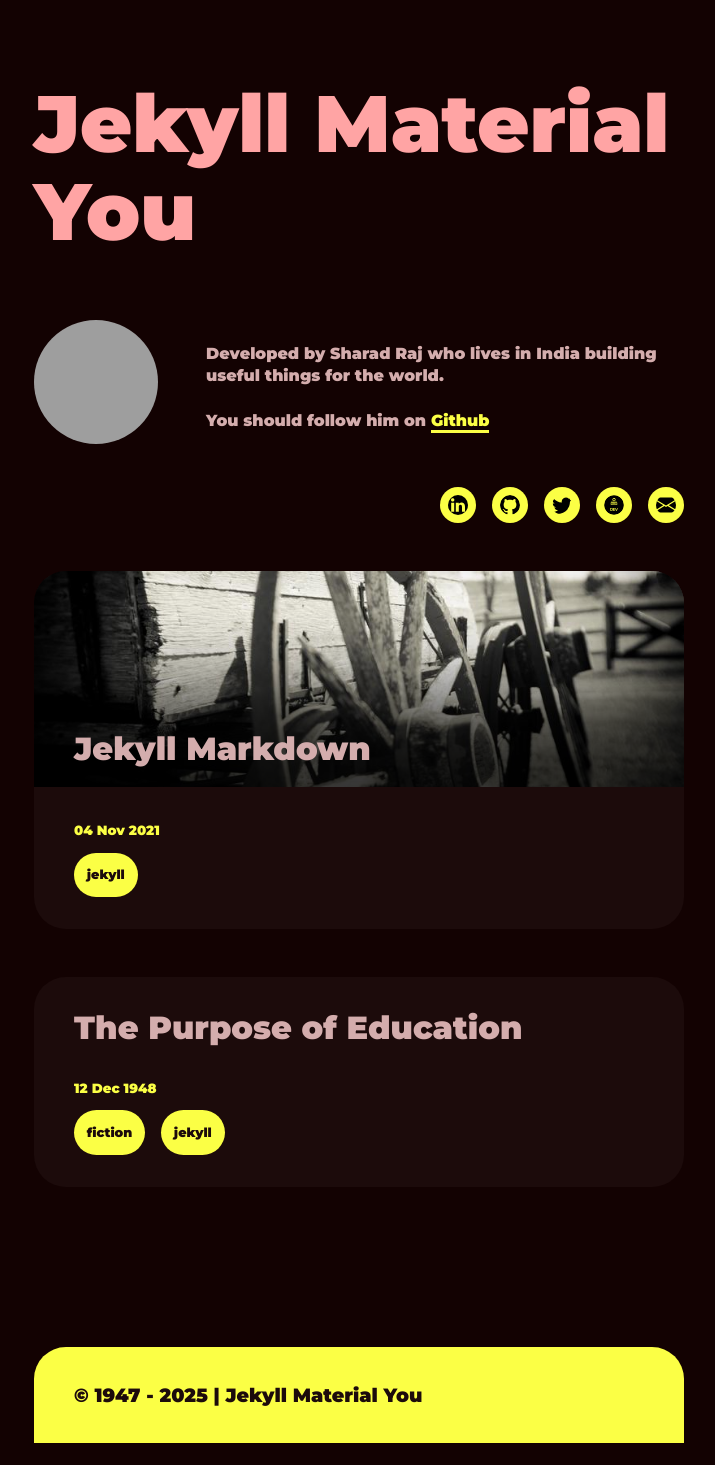
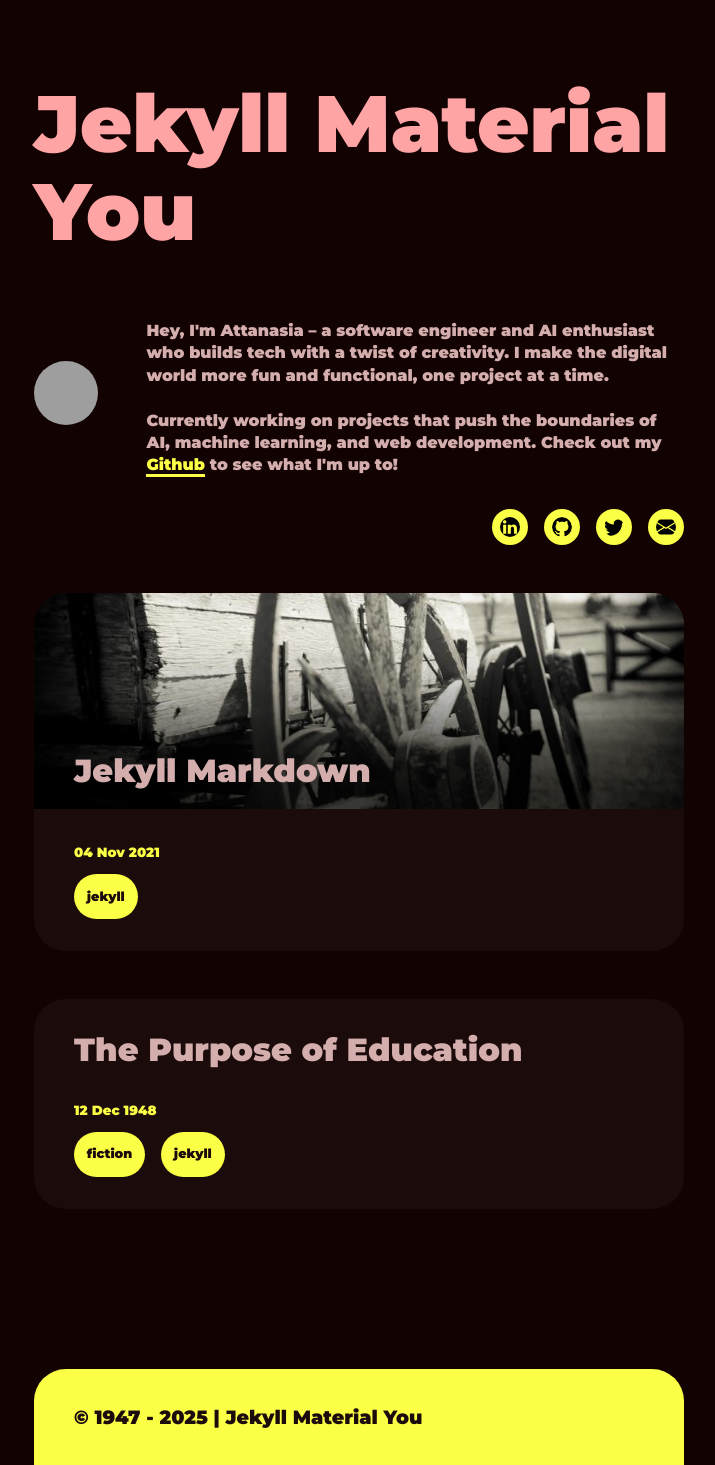
Before and after one commit to Attanasia/Attanasia.github.io, a Jekyll site: the page built from index.md, in a window 1280 px wide. Shown: the whole page, without its empty margins (281-996 px from the left). Built offline with Jekyll 4.4.1, drawn with Linux system fonts in a browser that asks for light colours; before the commit the page ends 1443 px from its top, so only the background shows below that; grey boxes are pictures that could not be loaded.

Commit message:
Update author.yml

```diff
--- a/_data/author.yml
+++ b/_data/author.yml
@@ -1,23 +1,21 @@
-name: Sharad Raj
-dp: https://avatars2.githubusercontent.com/u/36638057?s=460&u=0cbe4fd6b5a3655d91b3eb86db834d0829a0c086&v=4
+name: Attanasia Garuso
+dp: https://avatars.githubusercontent.com/u/163341589?s=96&v=4
 description: "
   <p>
-    Developed by Sharad Raj who lives in India building useful things for the world.
+    Hey, I'm Attanasia – a software engineer and AI enthusiast who builds tech with a twist of creativity. I make the digital world more fun and functional, one project at a time.
   </p>
   <br/>
   <p>
-    You should follow him on <a href='https://github.com/sharadcodes' target='_blank'>Github</a>
-  </P>
+    Currently working on projects that push the boundaries of AI, machine learning, and web development. Check out my <a href='https://github.com/Attanasia' target='_blank'>Github</a> to see what I'm up to!
+  </p>
 "
-email: dev_sharad@outlook.com
+email: garusoattanasia@gmail.com
 contact:
   - title: linkedin
-    url: https://www.linkedin.com/in/srsmaurya
+    url: https://www.linkedin.com/in/attanasia-garuso
   - title: github
-    url: https://github.com/sharadcodes
+    url: https://github.com/Attanasia
   - title: twitter
-    url: https://twitter.com/iamsharadraj
-  - title: dev
-    url: https://dev.to/sharadcodes
+    url: https://x.com/a_garuso
   - title: email
-    url: mailto:dev_sharad@outlook.com
+    url: mailto:garusoattanasia@gmail.com
```
